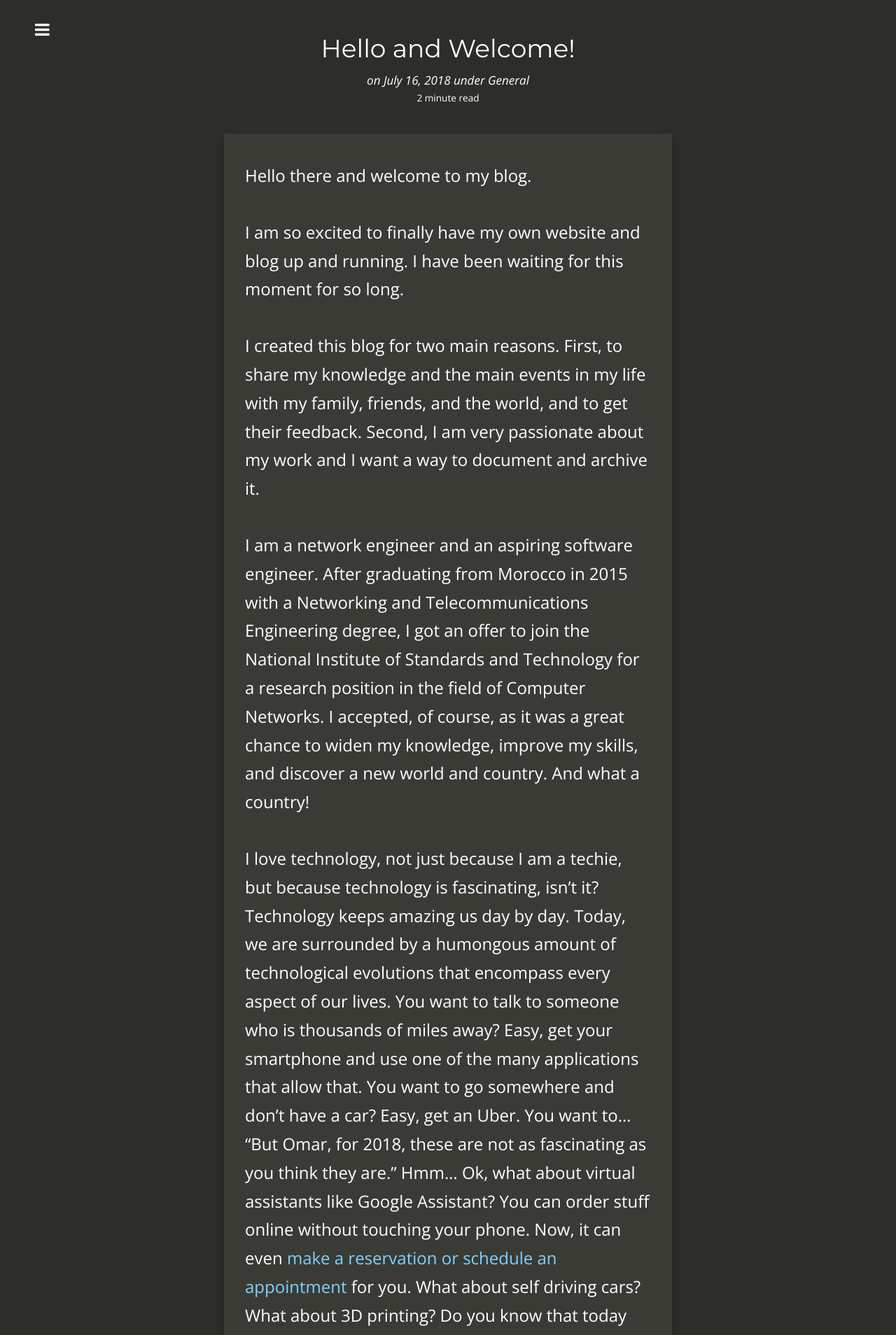
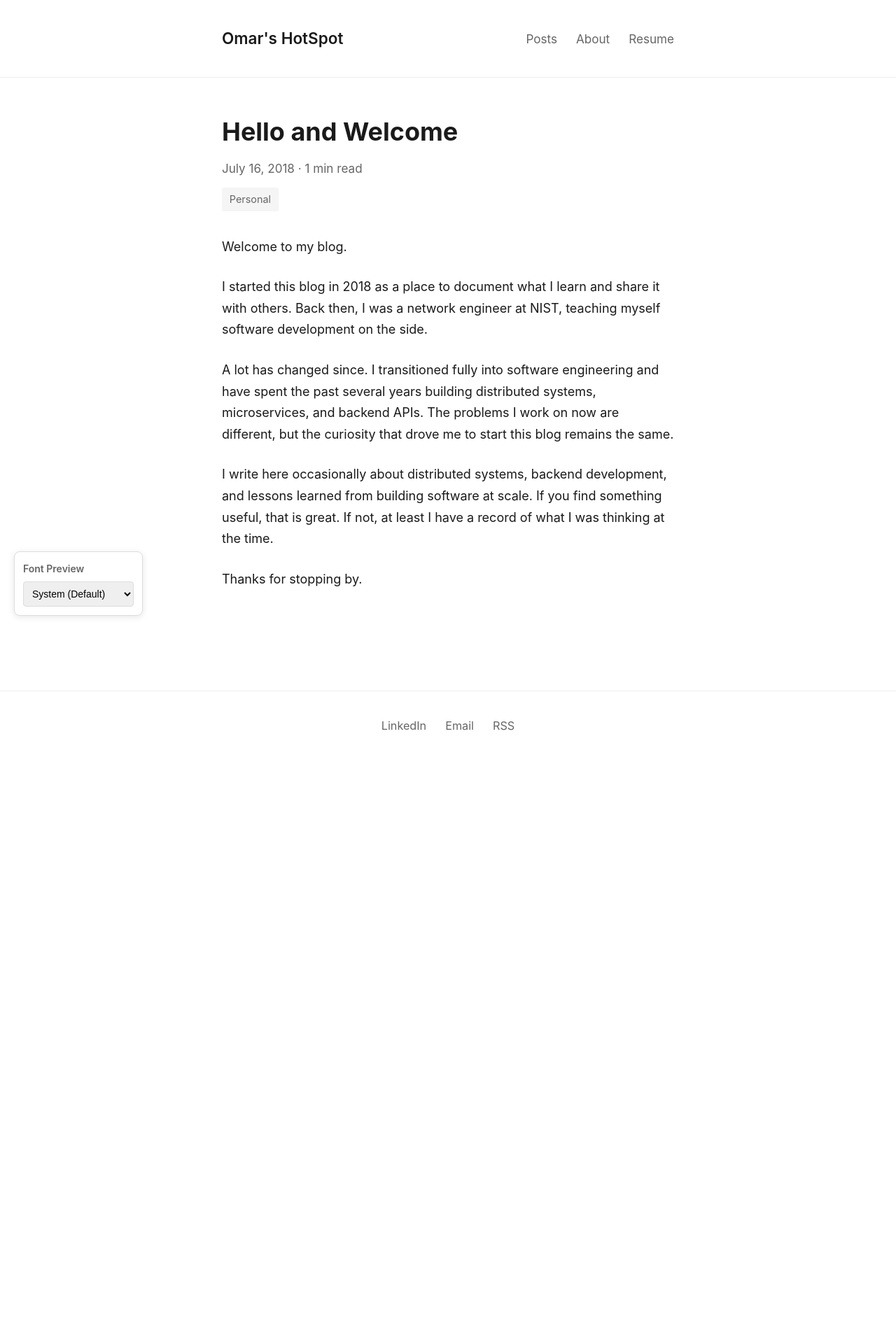
Before and after one commit to elmiomar/elmiomar.github.io, a Jekyll site: the page built from _posts/2018-07-16-hello-and-welcome.md, in a window 1280 px wide. Shown: the top 1908 px of the page at 70% size. Built offline with Jekyll 4.4.1, drawn with Linux system fonts in a browser that asks for light colours; nearby versions of some CDN libraries; after the commit the page ends 1106 px from its top, so only the background shows below that; some of the changed text lies outside the part shown.

Commit message:
Update about page and welcome post

```diff
--- a/_posts/2018-07-16-hello-and-welcome.md
+++ b/_posts/2018-07-16-hello-and-welcome.md
@@ -1,31 +1,21 @@
 ---
-layout:     post
-title:      Hello and Welcome!
+layout:     minimal-post
+title:      Hello and Welcome
 date:       2018-07-16 12:32:18
-summary:    First and welcoming post.
+summary:    First post and what this blog is about.
 categories:
  - General
- - Social
 comments: false
 tags:
- - introduction
- - welcome
+ - Personal
 ---
 
-Hello there and welcome to my blog.
+Welcome to my blog.
 
-I am so excited to finally have my own website and blog up and running. I have been waiting for this moment for so long.
+I started this blog in 2018 as a place to document what I learn and share it with others. Back then, I was a network engineer at NIST, teaching myself software development on the side.
 
-I created this blog for two main reasons. First, to share my knowledge and the main events in my life with my family, friends, and the world, and to get their feedback. Second, I am very passionate about my work and I want a way to document and archive it.
+A lot has changed since. I transitioned fully into software engineering and have spent the past several years building distributed systems, microservices, and backend APIs. The problems I work on now are different, but the curiosity that drove me to start this blog remains the same.
 
-I am a network engineer and an aspiring software engineer. After graduating from Morocco in 2015 with a Networking and Telecommunications Engineering degree, I got an offer to join the National Institute of Standards and Technology for a research position in the field of Computer Networks. I accepted, of course, as it was a great chance to widen my knowledge, improve my skills, and discover a new world and country. And what a country!
+I write here occasionally about distributed systems, backend development, and lessons learned from building software at scale. If you find something useful, that is great. If not, at least I have a record of what I was thinking at the time.
 
-I love technology, not just because I am a techie, but because technology is fascinating, isn't it? Technology keeps amazing us day by day. Today, we are surrounded by a humongous amount of technological evolutions that encompass every aspect of our lives. You want to talk to someone who is thousands of miles away? Easy, get your smartphone and use one of the many applications that allow that. You want to go somewhere and don't have a car? Easy, get an Uber. You want to... "But Omar, for 2018, these are not as fascinating as you think they are." Hmm... Ok, what about virtual assistants like Google Assistant? You can order stuff online without touching your phone. Now, it can even [make a reservation or schedule an appointment](https://www.youtube.com/watch?v=lXUQ-DdSDoE) for you. What about self driving cars? What about 3D printing? Do you know that today they use [3D printing to print organs](https://www.youtube.com/watch?v=eZ6GQfXEmyM)? Maybe soon we will hear about a successful surgery that involved a 3D printed heart! And what about robots? Like [NASA's Curiosity Rover who took a selfie on Mars](https://www.youtube.com/watch?v=4tqLk-Wl0Fo). What about drones? Recently, I heard that [Amazon has been using drones to deliver packages](https://www.youtube.com/watch?v=P5hQHBNpd7s) to customers in 30 minutes or less. Well, the list is long and I think you get the point.
-
-In this blog, I am going to be writing mainly about technology, and more specifically about computer networks and information technology. As I mentioned, I want to become a software engineer, and currently I am teaching myself how to become one by reading books, watching videos, going through tutorials, and writing code at and outside of work. So this blog will also be a chance for me to share my progress, what I learned and what I discovered, and ask for advice too (why not?). For more details about my education or experience, please check out my [LinkedIn profile](https://linkedin.com/in/elmimouni).
-
-I hope you enjoy your ride through my blog and become a regular reader.
-
-Yum yum, next post is cooking... come back soon.
-
-Cheers!
+Thanks for stopping by.
```
Also changed, not shown: about.html (+17 -16 lines).
